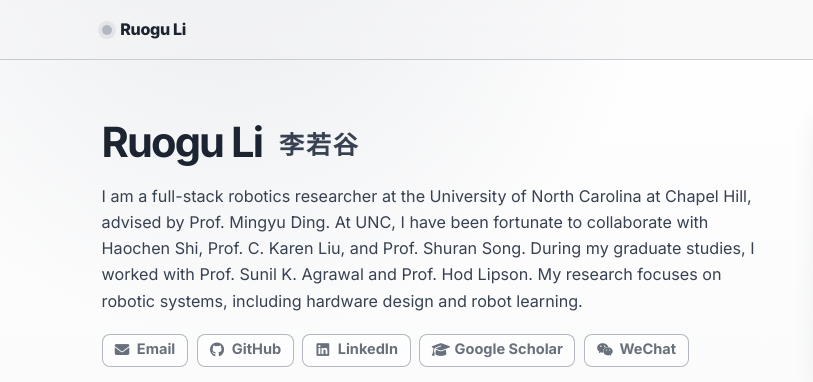
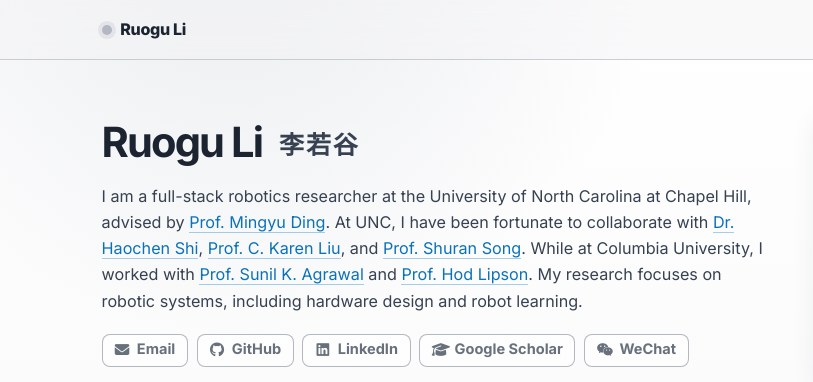
Before and after one commit to ruoguliii/ruoguliii.github.io, a plain HTML site: page index.html in a window 1280 px wide. Shown: the top 382 px of the page, 0-813 px from the left. Drawn offline with Linux system fonts and the light colour scheme.

Commit message:
Update bio and collaborator links

```diff
--- a/index.html
+++ b/index.html
@@ -35,10 +35,13 @@
                     <h1>Ruogu Li <span lang="zh-CN">李若谷</span></h1>
                     <p class="bio">
                         I am a full-stack robotics researcher at the University of North Carolina at Chapel Hill,
-                        advised by Prof. Mingyu Ding. At UNC, I have been fortunate to collaborate with Haochen Shi,
-                        Prof. C. Karen Liu, and Prof. Shuran Song. During my graduate studies, I worked with
-                        Prof. Sunil K. Agrawal and Prof. Hod Lipson. My research focuses on robotic systems,
-                        including hardware design and robot learning.
+                        advised by <a href="https://dingmyu.github.io/">Prof. Mingyu Ding</a>. At UNC, I have been
+                        fortunate to collaborate with <a href="https://hshi74.github.io/">Dr. Haochen Shi</a>,
+                        <a href="https://profiles.stanford.edu/c-karen-liu">Prof. C. Karen Liu</a>, and
+                        <a href="https://shurans.github.io/">Prof. Shuran Song</a>. While at Columbia University,
+                        I worked with <a href="https://roar.me.columbia.edu/people/sunil-k-agrawal">Prof. Sunil K. Agrawal</a>
+                        and <a href="https://www.hodlipson.com/">Prof. Hod Lipson</a>. My research focuses on robotic
+                        systems, including hardware design and robot learning.
                     </p>
                     <div class="link-row" aria-label="Contact and profile links">
                         <a href="mailto:lrg767681423@gmail.com" aria-label="Email Ruogu Li">
```
